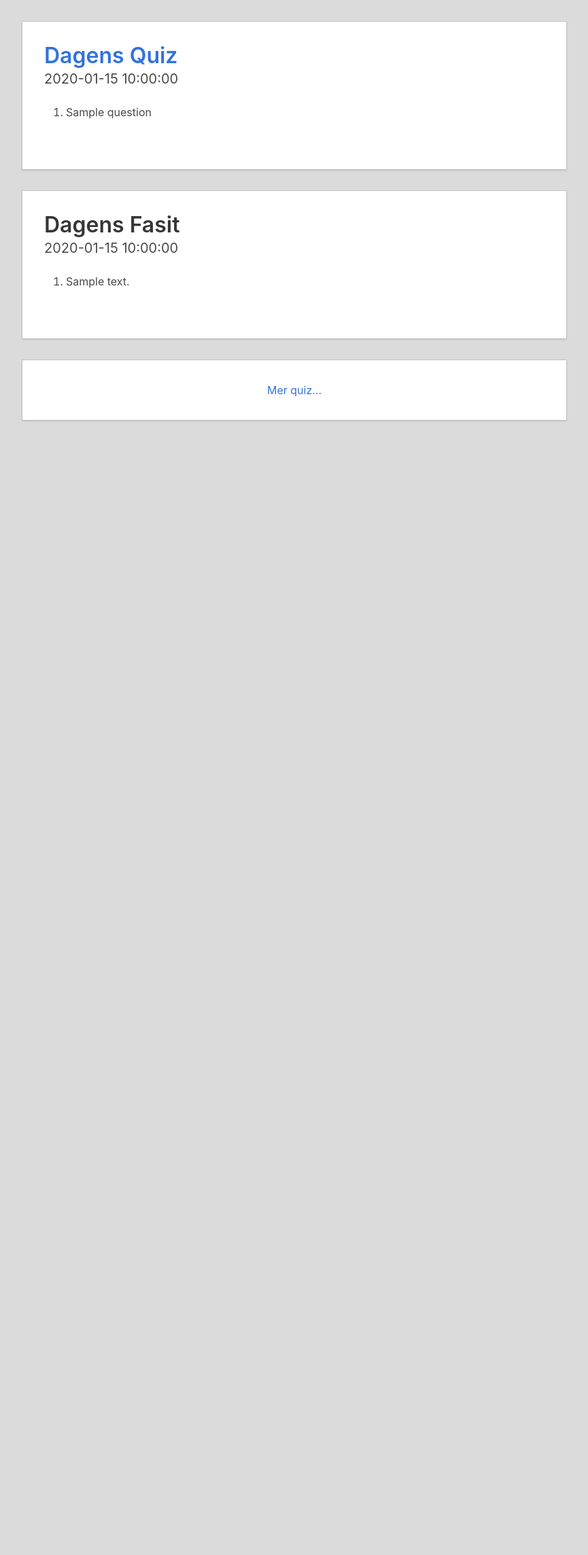
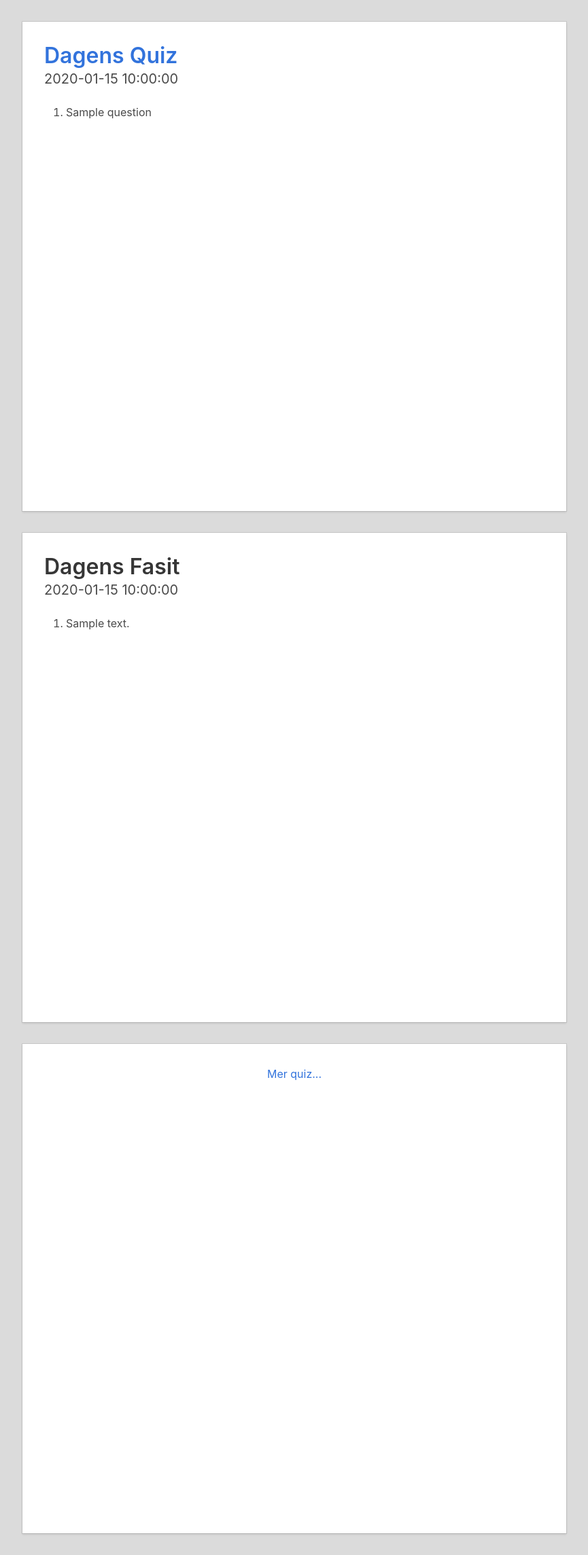
Before and after one commit to olehermanse/dagensquiz, a Flask app: template quiz_server/templates/index.html in a window 1280 px wide. Shown: the whole page at 68% size, without its empty margins (207-1072 px from the left). Before the commit the page ends 620 px from the top, so only its background shows below. Run offline with Flask 2, Linux system fonts and the light colour scheme; the template is opened without the code that fills it: most values are stand-ins (such as "Sample title", 1, 10 or a date in 2020); parts of the project's set-up code (start-up, migrations or seed data) failed here and were passed over; some libraries are stand-ins or nearby versions.

Commit message:
Minimum height for cards
Signed-off-by: Ole Herman Schumacher Elgesem <oleherman93@gmail.com>

```diff
--- a/quiz_server/templates/index.html
+++ b/quiz_server/templates/index.html
@@ -36,6 +36,7 @@
         padding: 2em;
         margin: auto auto 2em;
         max-width: 800px;
+        min-height: 90vh;
       }
       .more {
         display: flex;
```
